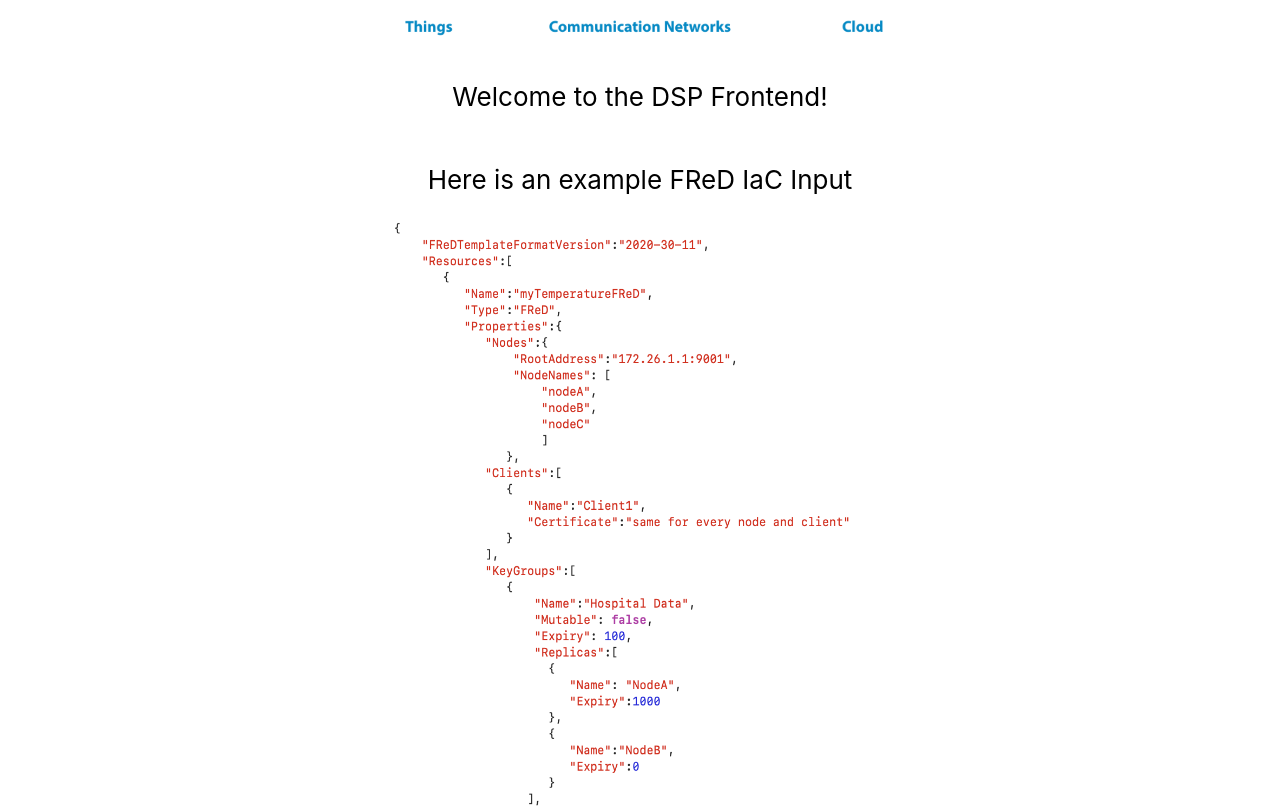
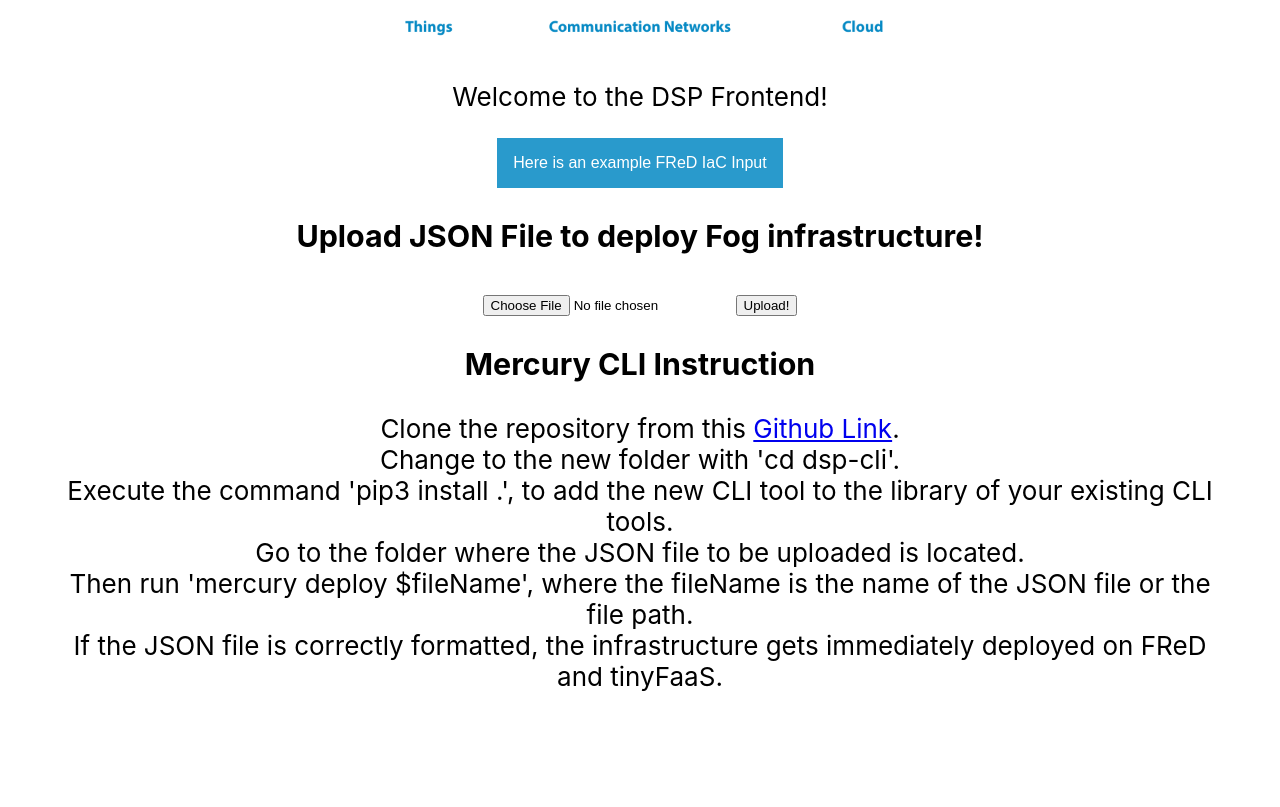
Before and after one commit to alexfritsch10/dsp-project-frontend, a React (Create React App) app: page / in a window 1280 px wide. Shown: the part 400-1207 px from the top of the page. After the commit the page ends 1168 px from the top, so only its background shows below. Built offline with nearby package versions, Linux system fonts and the light colour scheme.

Commit message:
Add API Connection and dropdown for example IaC

```diff
--- a/package.json
+++ b/package.json
@@ -8,6 +8,7 @@
     "@testing-library/user-event": "^12.1.10",
     "axios": "^0.21.0",
     "react": "^17.0.1",
+    "react-checkmark": "^1.4.0",
     "react-dom": "^17.0.1",
     "react-scripts": "4.0.1",
     "web-vitals": "^0.2.4"
--- a/src/App.css
+++ b/src/App.css
@@ -24,3 +24,39 @@
   font-size: calc(10px + 2vmin);
   color: rgb(0, 0, 0);
 }
+
+.dropbtn {
+  background-color: #299ACC;
+  color: white;
+  padding: 16px;
+  font-size: 16px;
+  border: none;
+  cursor: pointer;
+}
+
+.dropdown {
+  position: relative;
+  display: inline-block;
+}
+
+.dropdown-content {
+  display: none;
+  position: absolute;
+  background-color: #f9f9f9;
+  min-width: 160px;
+  box-shadow: 0px 8px 16px
+      0px rgba(0, 0, 0, 0.2);
+  z-index: 1;
+}
+
+.dropdown-content a:hover {
+  background-color: #f1f1f1
+}
+
+.dropdown:hover .dropdown-content {
+  display: block;
+}
+
+.dropdown:hover .dropbtn {
+  background-color: #989898;
+}
--- a/src/App.js
+++ b/src/App.js
@@ -12,12 +12,36 @@ function App() {
           Welcome to the DSP Frontend!
         </p>
 
-        <p>
-          Here is an example FReD IaC Input
-        </p>
-        <img src={example} className="App-example" alt="example IaC Template" />
+        <div class="dropdown">
+          <button class="dropbtn">
+            Here is an example FReD IaC Input
+          </button>
+
+          <div class="dropdown-content">
+            <img src={example} class="App-example" alt="example-IaC"/>
+          </div>
+        </div>
 
         <UploadForm />
+
+        <div>
+          <h3>
+            Mercury CLI Instruction
+          </h3>
+          <p>
+            Clone the repository from this <a href="https://github.com/alexfritsch10/dsp-cli" target="_blank" rel="noreferrer">Github Link</a>.
+            <br/>
+            Change to the new folder with 'cd dsp-cli'.
+            <br/>
+            Execute the command 'pip3 install .', to add the new CLI tool to the library of your existing CLI tools.
+            <br/>
+            Go to the folder where the JSON file to be uploaded is located.
+            <br/>
+            Then run 'mercury deploy $fileName', where the fileName is the name of the JSON file or the file path.
+            <br/>
+            If the JSON file is correctly formatted, the infrastructure gets immediately deployed on FReD and tinyFaaS.
+            </p>
+        </div>
 
       </header>
     </div>
--- a/src/UploadForm.js
+++ b/src/UploadForm.js
@@ -1,5 +1,7 @@
 import React,{Component} from 'react';
 import { validateJSONSchema } from './validateJSONSchema';
+import axios from 'axios';
+import { Checkmark } from 'react-checkmark';
 
 class UploadForm extends Component {
 
@@ -8,7 +10,10 @@ class UploadForm extends Component {
       // Initially, no file is selected
       selectedFile: null,
       schemaValid: null,
-      schemaMessage: null
+      schemaMessage: null,
+      JSONFile: null,
+      apiResponseMessage: null,
+      apiCallCounter: 0
     };
 
     // On file select (from the pop up)
@@ -28,24 +33,56 @@ class UploadForm extends Component {
         const validity = validateJSONSchema(text);
         console.log(validity.valid);
         console.log(validity.message);
+        this.setState({ JSONFile: text});
         this.setState({ schemaValid: validity.valid });
         this.setState({ schemaMessage: validity.message });
 
+
       };
       reader.readAsText(this.state.selectedFile);
+    };
 
+    componentDidUpdate() {
+      if(this.state.apiCallCounter < 1 && this.state.schemaValid && this.state.schemaValid.toString() === 'true' && !this.state.apiResponseStatus && !this.state.apiResponseMessage) {
+        this.setState({ apiCallCounter: 1 });
 
-      // Request made to the backend api
-      // Send formData object
-      // axios.post("api/uploadfile", formData);
-    };
+        console.log('API is going to be called');
+        axios.post("http://localhost:80", this.state.JSONFile, {
+          headers: {
+            'Content-Type': 'application/json',
+          }
+        })
+          .then((response) => {
+              console.log(response);
+              this.setState({ apiResponseStatus: response.data.Status});
+              console.log(this.state.apiResponseStatus);
+              console.log(typeof this.state.apiResponseStatus);
+              this.setState({ apiResponseMessage: response.data.Message});
+          })
+          .catch((error) => {
+              if (error.response) {
+                  console.log(error.response.data);
+                  console.log(error.response.status);
+                  console.log(error.response.headers);
+              } else if (error.request) {
+                  console.log(error.request);
+              } else {
+                  console.log('Error', error.message);
+              }
+              console.log(error.config);
+              this.setState({ apiResponseStatus: '400'});
+              this.setState({ apiResponseMessage: 'Deployment was unsuccessful!'});
+          });
+
+      }
+    }
 
 
     // File content to be displayed after
     // file upload is complete
     fileData = () => {
 
-      if (this.state.selectedFile && !this.state.schemaMessage) {
+      if (this.state.selectedFile && !this.state.schemaMessage && !this.state.apiResponseMessage) {
 
         return (
           <div>
@@ -58,7 +95,7 @@ class UploadForm extends Component {
             </p>
           </div>
         );
-      } else if(this.state.schemaMessage) {
+      } else if(this.state.schemaMessage && this.state.schemaValid.toString() === 'false' && !this.state.apiResponseMessage) {
         return (
           <div>
             <h2>Schema Details:</h2>
@@ -66,11 +103,29 @@ class UploadForm extends Component {
             <p>Message: {this.state.schemaMessage}</p>
           </div>
         );
+      } else if(this.state.apiResponseMessage) {
+        if(this.state.apiResponseStatus === '200') {
+          return (
+            <div>
+              <h2>Schema Deployment Status</h2>
+              <p>{this.state.apiResponseMessage}</p>
+              <Checkmark size='large' color='green'/>
+            </div>
+          );
+        } else {
+          return (
+            <div>
+              <h2>Schema Deployment Status</h2>
+              <p>{this.state.apiResponseMessage}</p>
+            </div>
+          );
+        }
+
       }
     };
 
     render() {
-
+      if(!this.state.apiResponseMessage) {
         return (
           <div>
               <h3>
@@ -85,6 +140,14 @@ class UploadForm extends Component {
             {this.fileData()}
           </div>
         );
+      } else {
+        return(
+          <div>
+            {this.fileData()}
+          </div>
+        );
+
+      }
     }
   }
 
```
Also changed, not shown: 1 other file (tests, documents, lock files or other folders). Lines whose indentation alone changed are shown as unchanged.
